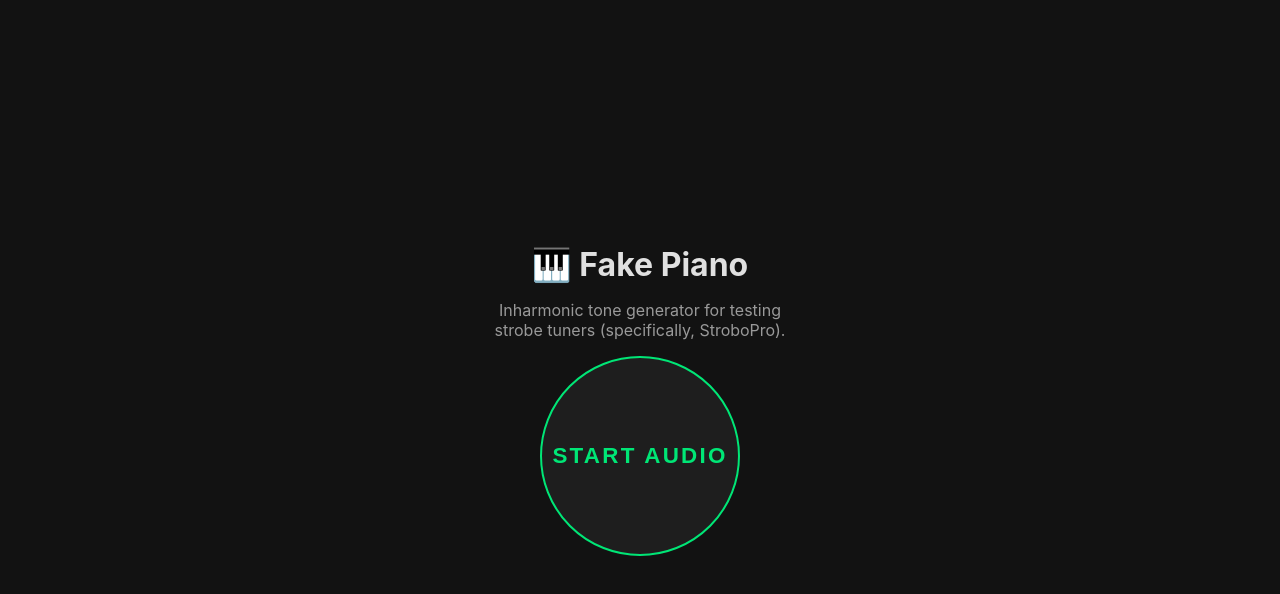
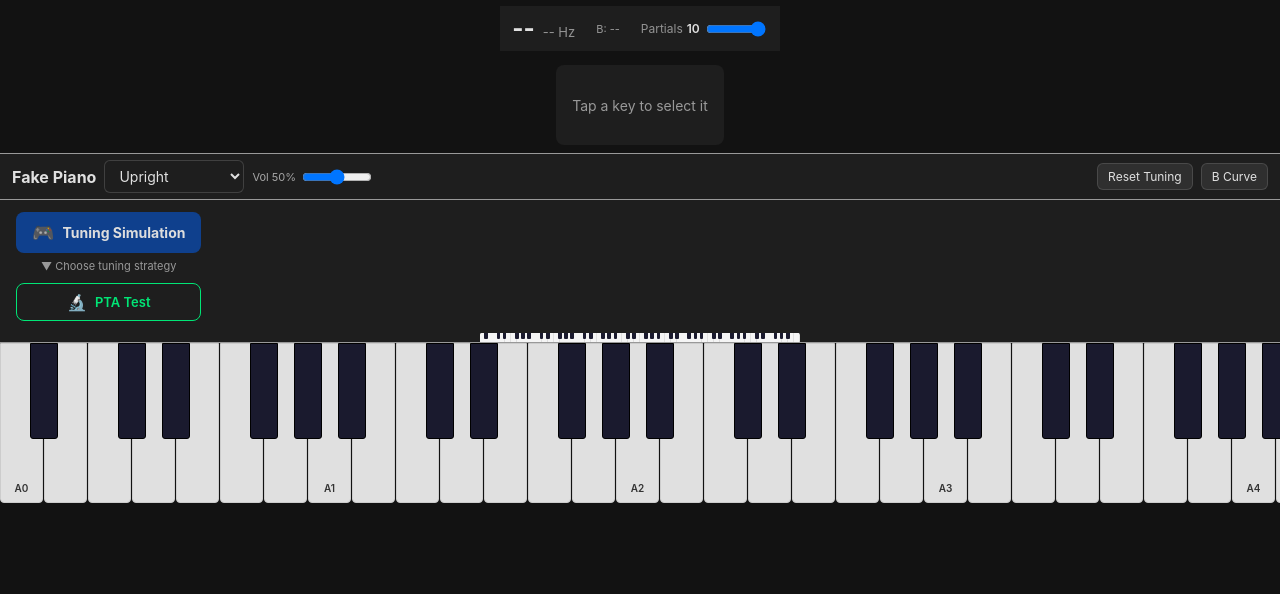
Before and after one commit to cfogelklou/string-sprint, a React (Vite) app: page / in a window 1280 px wide. Shown: the top 594 px of the page. Built offline with nearby package versions, Linux system fonts and the light colour scheme.

Commit message:
feat: initialize audio context on first user interaction and remove AudioStartOverlay component

```diff
--- a/src/App.tsx
+++ b/src/App.tsx
@@ -1,7 +1,6 @@
 import { useEffect } from 'react';
 import { usePianoStore } from '@/store/pianoStore';
 import { useAudioEngine } from '@/hooks/useAudioEngine';
-import { AudioStartOverlay } from '@/components/AudioStartOverlay';
 import VirtualKeyboard from '@/components/VirtualKeyboard';
 import KeyboardMinimap from '@/components/KeyboardMinimap';
 import NoteSelector from '@/components/NoteSelector';
@@ -16,7 +15,7 @@
 export default function App() {
   const isAudioInitialized = usePianoStore((s) => s.isAudioInitialized);
   const ptaActive = usePTAStore((s) => s.ptaActive);
-  const { getEngine } = useAudioEngine();
+  const { getEngine, init } = useAudioEngine();
 
   const masterVolume = usePianoStore((s) => s.masterVolume);
   const activeTones = usePianoStore((s) => s.activeTones);
@@ -27,6 +26,24 @@
   const setMasterVolume = usePianoStore((s) => s.setMasterVolume);
 
   const isPlaying = tuningSimPhase === 'playing';
+
+  // One-shot listener: init AudioContext on first user gesture
+  useEffect(() => {
+    const handler = () => {
+      void init();
+      document.removeEventListener('click', handler);
+      document.removeEventListener('keydown', handler);
+      document.removeEventListener('touchstart', handler);
+    };
+    document.addEventListener('click', handler);
+    document.addEventListener('keydown', handler);
+    document.addEventListener('touchstart', handler);
+    return () => {
+      document.removeEventListener('click', handler);
+      document.removeEventListener('keydown', handler);
+      document.removeEventListener('touchstart', handler);
+    };
+  }, [init]);
 
   // Sync activeTones → AudioEngine
   useEffect(() => {
@@ -52,10 +69,6 @@
     if (!isAudioInitialized) return;
     getEngine().setMasterVolume(masterVolume);
   }, [masterVolume, isAudioInitialized, getEngine]);
-
-  if (!isAudioInitialized) {
-    return <AudioStartOverlay />;
-  }
 
   return (
     <div id="fakepiano-app">
--- a/src/audio/audioEngine.ts
+++ b/src/audio/audioEngine.ts
@@ -13,7 +13,13 @@
   private masterGain: GainNode | null = null;
   private tones: Map<number, ActiveTone> = new Map();
 
+  get isInitialized(): boolean {
+    return this.ctx !== null;
+  }
+
   async init(): Promise<void> {
+    if (this.ctx) return;
+
     this.ctx = new AudioContext();
     this.masterGain = this.ctx.createGain();
     this.masterGain.connect(this.ctx.destination);
--- a/src/components/AudioStartOverlay.tsx
+++ /dev/null
@@ -1,21 +0,0 @@
-import { useAudioEngine } from '@/hooks/useAudioEngine';
-
-export function AudioStartOverlay() {
-  const { init } = useAudioEngine();
-
-  return (
-    <div className="audio-start-overlay">
-      <div className="audio-start-content">
-        <h1>🎹 Fake Piano</h1>
-        <p>Inharmonic tone generator for testing strobe tuners (specifically, StroboPro).</p>
-        <button
-          className="audio-start-button"
-          onClick={init}
-          aria-label="Start audio engine"
-        >
-          START AUDIO
-        </button>
-      </div>
-    </div>
-  );
-}
```
